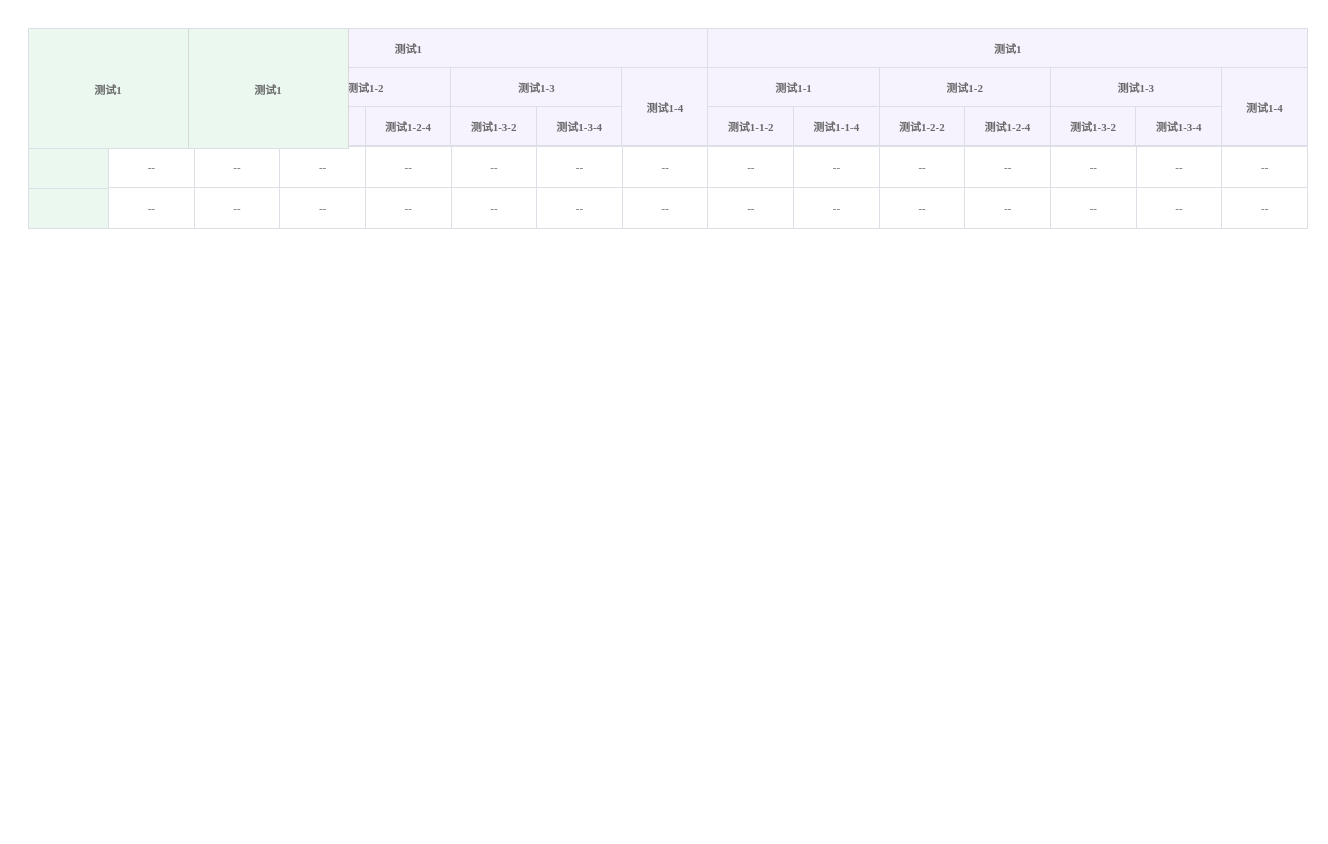
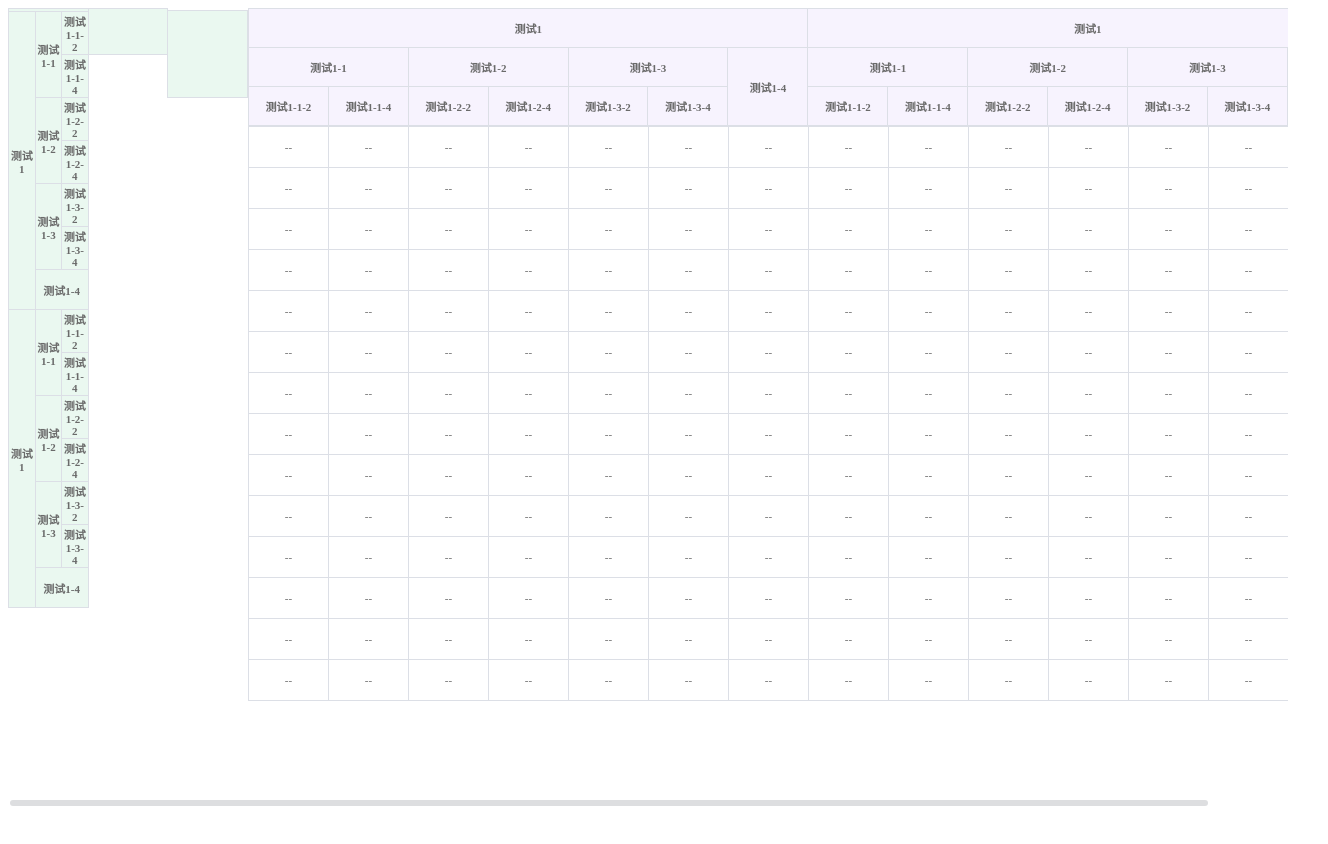
Before and after one commit to zhjing1019/moreTreeTable, a Vue app: page / in a window 1280 px wide. Shown: the top 844 px of the page, 1328 px wide, since content can reach past the window. After the commit the page ends 816 px from the top, so only its background shows below. Built offline with nearby package versions, Linux system fonts and the light colour scheme.

Commit message:
moreTreeTable

```diff
--- a/src/App.vue
+++ b/src/App.vue
@@ -27,6 +27,6 @@ export default {
 .more-app{
   width: 100vw;
   height: 100vh;
-  padding: 20px;
+
 }
 </style>
--- a/src/components/ColHead.vue
+++ b/src/components/ColHead.vue
@@ -30,16 +30,25 @@ export default {
         let [tr] = [[]];
         //左上角部分
         this.headTotal = this.edit.allHeadRow.length;
+        // this.edit.allColHeadRow.forEach( (x, index) => {
+        //     if(index == 0) {
+        //         for(let i = 0; i < this.edit.allHeadRow.length; i++) {
+        //             let cell = [];
+        //             if(i === 0) {
+        //                 x.forEach((y) => {
+        //                     cell.push(this.creatFirstHeadTr(h, y, i));
+        //                 })
+        //             }
+        //             tr.push(<tr>{cell}</tr>)
+        //         }
+        //     }
+        // })
+        let rowSpan = this.edit.allHeadRow.length;
+        let colSpan = this.edit.allColHeadRow.length;
         this.edit.allColHeadRow.forEach( (x, index) => {
             if(index == 0) {
                 for(let i = 0; i < this.edit.allHeadRow.length; i++) {
-                    let cell = [];
-                    if(i === 0) {
-                        x.forEach((y) => {
-
-                            cell.push(this.creatFirstHeadTr(h, y, i));
-                        })
-                    }
+                    let cell = (<th colspan={colSpan} rowSpan={rowSpan}></th>)
                     tr.push(<tr>{cell}</tr>)
                 }
             }
--- a/src/components/MoreTreeTable.vue
+++ b/src/components/MoreTreeTable.vue
@@ -10,14 +10,14 @@
       :style="southWestStyle"
     ></col-head>
     <!-- 固定列头部表格 西北方向 左上角部分 -->
-    <col-head
+    <!-- <col-head
       v-if="colHead.length > 0"
       class="fix north__west"
       :onlyFix="true"
       :allRow="false"
       @popoverChange="popoverChange3"
       :style="northWestStyle"
-    ></col-head>
+    ></col-head> -->
     <!-- 固定表头表格 东北方向 主体表头 右上角-->
     <row-head
       v-if="headers.length > 0"
@@ -325,16 +325,9 @@ export default {
       }
       return height;
     },
-    //reset 纵向表头的数据
-
-    colHeaderData() {
-      let grageHead = this.headGrage(this.colHead);
-      let newArr = grageHead.slice(1);
-      return newArr;
-    },
     //纵向表头tr 和td的数据
     resetCol() {
-      return convertToRows(this.colHeaderData);
+      return convertToRows(this.colHead);
     },
     resetNewColHead() {
       let colRowData = this.resetCol;
```
